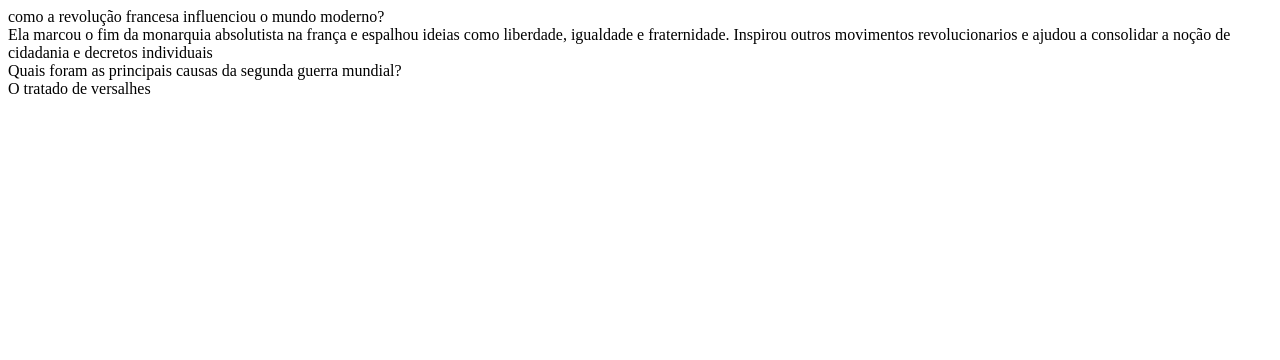
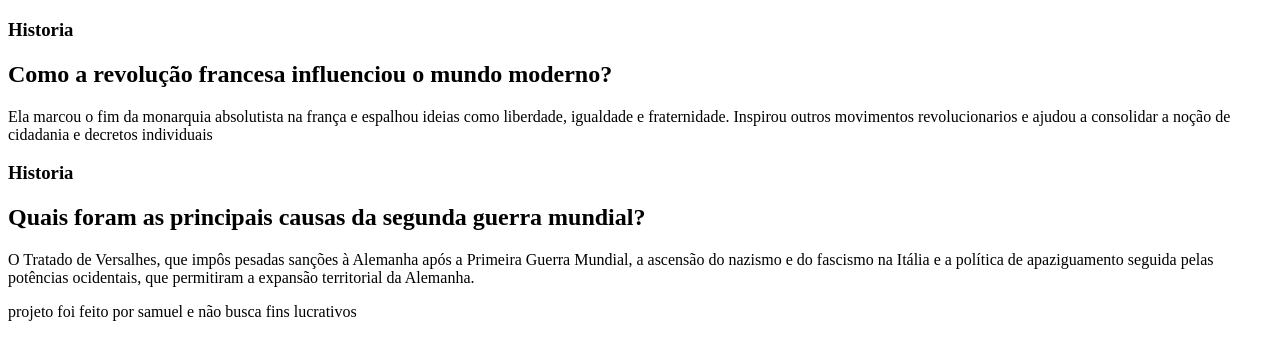
Before and after one commit to samur101334/flashcard, a plain HTML site: page index.html in a window 1280 px wide. Drawn offline with Linux system fonts and the light colour scheme.

Commit message:
Add files via upload

```diff
--- a/index.html
+++ b/index.html
@@ -9,27 +9,33 @@
     <main>
         <section id="container">
         <article class="cartao">
+        <div class="cartao__conteudo">
+        <h3>Historia</h3>
          <div class="cartao__conteudo__pergunta">
-            como a revolução francesa influenciou o mundo moderno?
+            <h2>Como a revolução francesa influenciou o mundo moderno?</h2>
         </div>
         <div class="cartao__conteudo__resposta">
             Ela marcou o fim da monarquia absolutista na frança e espalhou ideias como liberdade, igualdade e fraternidade.
             Inspirou outros movimentos revolucionarios e ajudou a consolidar a noção de cidadania e decretos individuais
         </div>
+        </div>
+        </article>
+        <article class="cartao">
+        <div class="cartao__conteudo">
+        <h3>Historia</h3>
         <div class="cartao__conteudo__pergunta">
-          </article>
-
-          <article class="cartao">
-            <div class="cartao__conteudo__pergunta">
-            Quais foram as principais causas da segunda guerra mundial?
+            <h2>Quais foram as principais causas da segunda guerra mundial?</h2>
         </div>
         <div class="cartao__conteudo__resposta">
-              O tratado de versalhes
+            O Tratado de Versalhes, que impôs pesadas sanções à Alemanha após a Primeira Guerra Mundial, a ascensão do nazismo e do fascismo na Itália e a política de apaziguamento seguida pelas potências ocidentais, que permitiram a expansão territorial da Alemanha.
         </div>
-            <div class="cartao__conteudo__pergunta">
+        </div>
         </article>
 
         </section>
     </main>
+    <footer>
+        <p>projeto foi feito por samuel e não busca fins lucrativos</p>
+    </footer>
 </body>
 </html>
```
Lines whose indentation alone changed are shown as unchanged.
